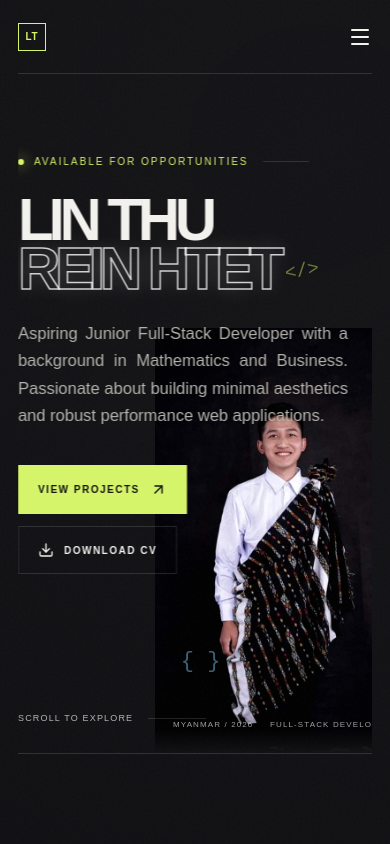
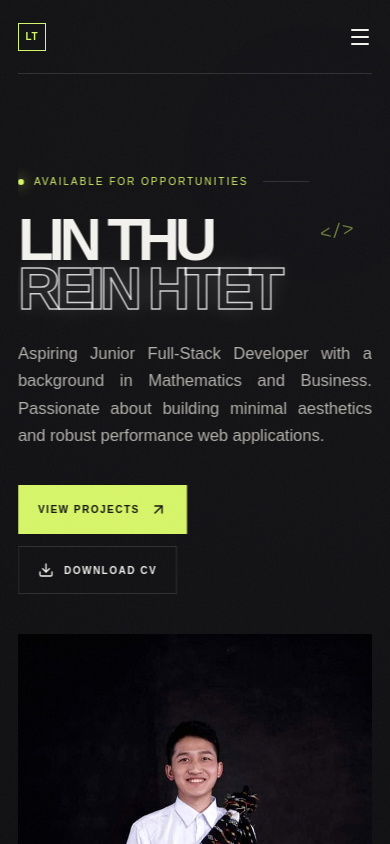
Before and after one commit to Linlinhtet980/React_Portfilio, a React (Vite) app: page / in a window 390 px wide. Shown: the top 844 px of the page. Built offline with nearby package versions, Linux system fonts and the light colour scheme.

Commit message:
Improve hero section responsiveness by stacking items vertically on mobile

```diff
--- a/src/components/Pages/Home/Home.module.css
+++ b/src/components/Pages/Home/Home.module.css
@@ -22,14 +22,16 @@
 .scrollLine { display:block; width:58px; height:1px; background:var(--line); }
 
 @media (max-width: 800px) {
-  .hero { min-height:680px; align-items:flex-start; }
-  .heroCopy { max-width:72%; padding-top:80px; }
+  .hero { flex-direction:column; align-items:flex-start; padding-top:100px; min-height:auto; overflow:hidden; }
+  .heroCopy { max-width:100%; padding:0; z-index:3; }
   .hero h1 { font-size:clamp(54px, 15vw, 100px); }
-  .heroPortrait { width:48%; height:100%; right:0; opacity:1; }
-  .shapeOne { right:15%; top:27%; }
+  .heroDescription { max-width:100%; }
+
+  .heroPortrait { position:relative; width:100%; height:500px; background:transparent; margin-top:40px; opacity:1; }
+  .heroPortrait img { object-position:center top; mask-image:linear-gradient(to bottom, #000 80%, transparent 100%); }
+  .shapeOne { right:5%; top:15%; }
 }
 @media (max-width: 430px) {
   .heroActions { flex-direction:column; align-items:flex-start; }
-  .heroCopy { max-width:100%; }
-  .heroPortrait { width:72%; height:425px; right:-38px; opacity:.42; background:transparent; }
+  .heroPortrait { height:400px; }
 }
```
